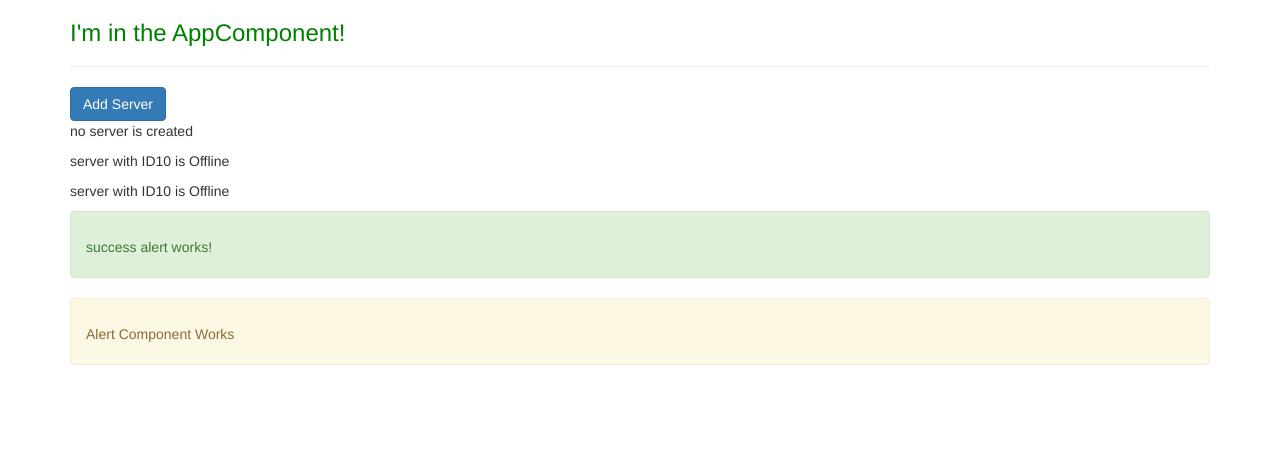
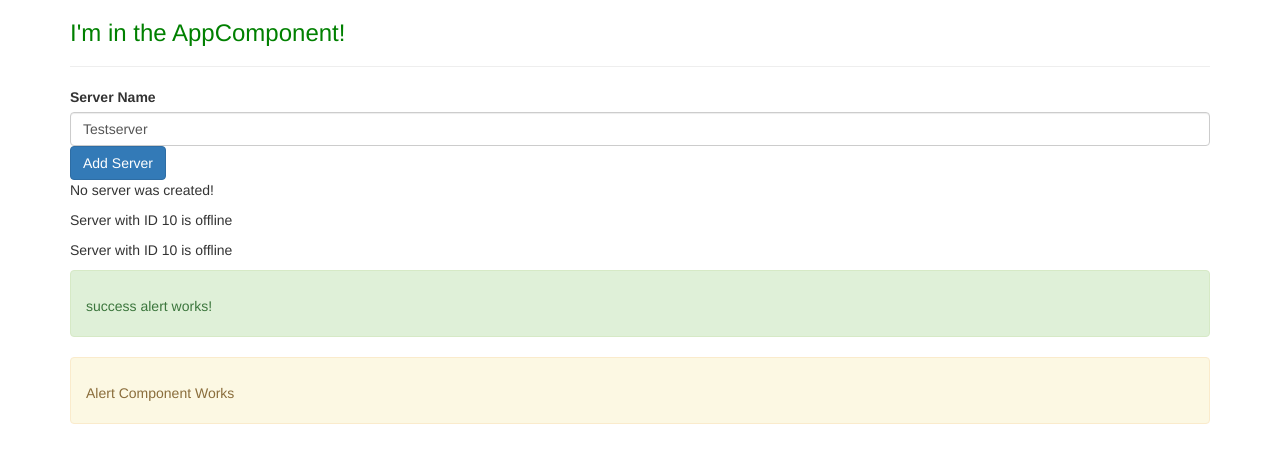
Before and after one commit to ArslanRama/my-first-angular-app, an Angular app: page / in a window 1280 px wide. Shown: the top 462 px of the page. Built offline with nearby package versions, Linux system fonts and the light colour scheme.

Commit message:
Combine all forms of databinding

```diff
--- a/src/app/server/server.component.html
+++ b/src/app/server/server.component.html
@@ -1 +1 @@
-<p> {{'server'}} with ID{{serverId}} is {{getServerStatus ()}} </p>
+<p>{{ 'Server' }} with ID {{ serverId }} is {{ getServerStatus() }}</p>
--- a/src/app/server/server.component.ts
+++ b/src/app/server/server.component.ts
@@ -5,11 +5,10 @@ import { Component } from '@angular/core';
   templateUrl: './server.component.html'
 })
 export class ServerComponent {
+  serverId: number = 10;
+  serverStatus: string = 'offline';
 
-  serverId: number= 10;
-  serverStatus: string = "Offline";
-
-  getServerStatus () {
+  getServerStatus() {
     return this.serverStatus;
   }
 }
--- a/src/app/servers/servers.component.html
+++ b/src/app/servers/servers.component.html
@@ -1,7 +1,18 @@
+<label>Server Name</label>
+<!--<input-->
+  <!--type="text"-->
+  <!--class="form-control"-->
+  <!--(input)="onUpdateServerName($event)">-->
+<input
+  type="text"
+  class="form-control"
+  [(ngModel)]="serverName">
+<!--<p>{{ serverName }}</p>-->
 <button
-class="btn btn-primary"
-[disabled]="!allowNewServer"
-(click)="onCreateServer()">Add Server</button>  <!-- event binding with () -->
-<p> {{serverCreationStatus}} </p>
+  class="btn btn-primary"
+  [disabled]="!allowNewServer"
+  (click)="onCreateServer()">Add Server</button>
+<!--<p [innerText]="allowNewServer"></p>-->
+<p>{{ serverCreationStatus }}</p>
 <app-server></app-server>
 <app-server></app-server>
--- a/src/app/servers/servers.component.ts
+++ b/src/app/servers/servers.component.ts
@@ -4,22 +4,31 @@ import { Component, OnInit } from '@angular/core';
   // selector: '[app-servers]',
   // selector: '.app-servers',
   selector: 'app-servers',
+  // template: `
+  //   <app-server></app-server>
+  //   <app-server></app-server>`,
   templateUrl: './servers.component.html',
-  styleUrls: ['./servers.component.css'],
+  styleUrls: ['./servers.component.css']
 })
 export class ServersComponent implements OnInit {
-  // Properties
   allowNewServer = false;
-  serverCreationStatus = 'no server is created';
+  serverCreationStatus = 'No server was created!';
+  serverName = 'Testserver';
 
   constructor() {
     setTimeout(() => {
       this.allowNewServer = true;
-    }, 1000);
+    }, 2000);
   }
 
-  ngOnInit() {}
-  onCreateServer (){
-    this.serverCreationStatus =  'server is created';
+  ngOnInit() {
+  }
+
+  onCreateServer() {
+    this.serverCreationStatus = 'Server was created! Name is ' + this.serverName;
+  }
+
+  onUpdateServerName(event: Event) {
+    this.serverName = (<HTMLInputElement>event.target).value;
   }
 }
```
